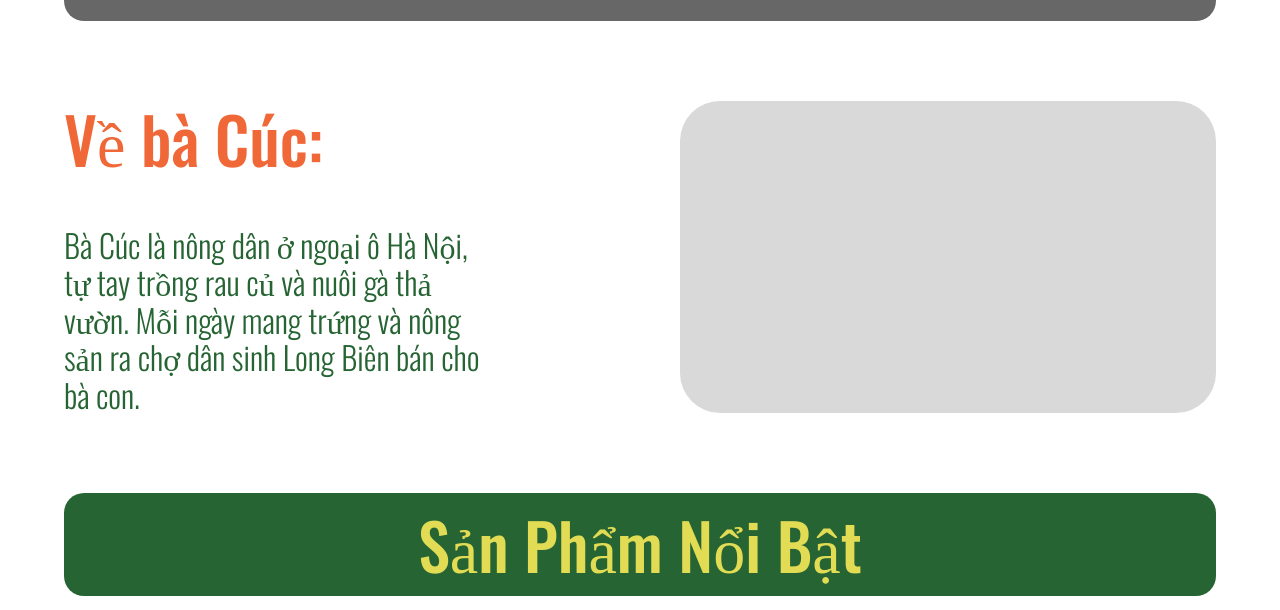
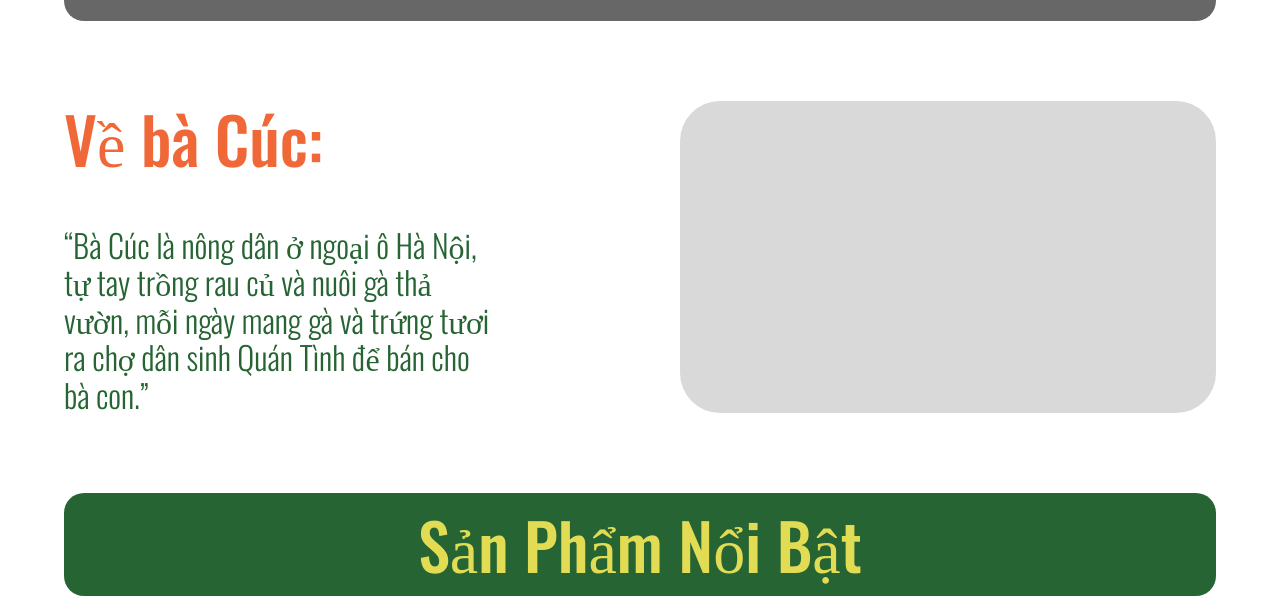
Before and after one commit to BuiThang30/Web_Rau_Cu, a website: page public/home.html in a window 1280 px wide. Shown: the part 649-1259 px from the top of the page. Drawn offline with nearby package versions, Linux system fonts and the light colour scheme; grey boxes are pictures that could not be loaded.

Commit message:
22/12/2025-10:05

```diff
--- a/public/home.html
+++ b/public/home.html
@@ -23,9 +23,7 @@
   <div>
     <h2>Về bà Cúc:</h2>
     <p>
-      Bà Cúc là nông dân ở ngoại ô Hà Nội, tự tay trồng rau củ
-      và nuôi gà thả vườn. Mỗi ngày mang trứng và nông sản
-      ra chợ dân sinh Long Biên bán cho bà con.
+      “Bà Cúc là nông dân ở ngoại ô Hà Nội, tự tay trồng rau củ và nuôi gà thả vườn, mỗi ngày mang gà và trứng tươi ra chợ dân sinh Quán Tình để bán cho bà con.”
     </p>
   </div>
   <div class="about-img"></div>
```
